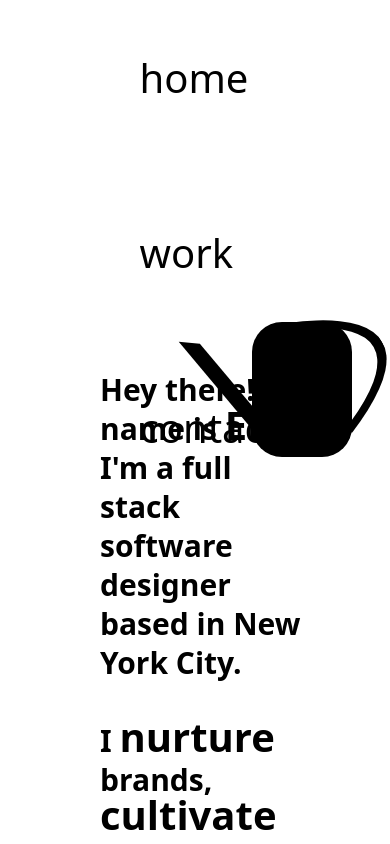
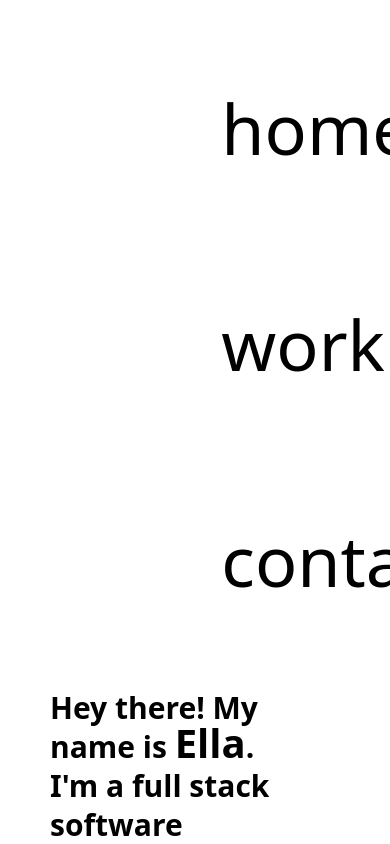
Before and after one commit to ellafreudenberger/Portfolio-Website, a React (Create React App) app in the folder my-portfolio/: page / in a window 390 px wide. Shown: the top 844 px of the page. Built offline with nearby package versions, Linux system fonts and the light colour scheme.

Commit message:
website layout

```diff
--- a/my-portfolio/src/index.css
+++ b/my-portfolio/src/index.css
@@ -286,8 +286,9 @@ body {
     font-size: 30px;
     text-align: left;
     justify-content: center;
-   margin-right: 20%;
-   margin-top: -380px;
+   margin-right: 30%;
+   margin-top: -100px;
+   margin-left: 50px;
  }
 
 
@@ -299,6 +300,11 @@ body {
   justify-content: center;
   line-height: 0.8;
 }
+
+.footer {
+  margin-top: -15%;
+}
+
 body {
   overflow-x: hidden;
 }
--- a/my-portfolio/src/styling/nav.css
+++ b/my-portfolio/src/styling/nav.css
@@ -9,11 +9,10 @@ nav {
 
   ul {
     list-style-type: none;
-    font-size: 23px;
+    font-size: 18px;
     font-family: system-ui, -apple-system, BlinkMacSystemFont, 'Segoe UI', Roboto, Oxygen, Ubuntu, Cantarell, 'Open Sans', 'Helvetica Neue', sans-serif;
     display: flex;
     flex-direction: row;
-    justify-content: flex-end;
   }
 
   li {
@@ -39,12 +38,12 @@ nav {
 /* Media queries for adjusting font size based on screen width */
 @media (max-width: 768px) {
     ul {
-        font-size: 40px;
+        font-size: 70px;
         flex-direction: column;
     }
 
     li {
         margin-bottom: 100px;
-        margin-left: 35%;
+        margin-left: 50%;
     }
 }
--- a/my-portfolio/src/styling/wateringCan.css
+++ b/my-portfolio/src/styling/wateringCan.css
@@ -42,7 +42,7 @@
 
 @media (max-width: 768px) {
  .watering-can {
-    margin-top: -780px;
-    margin-left: 55%;
+    margin-top: 65px;
+    margin-left: 60%;
  }
 }
```
